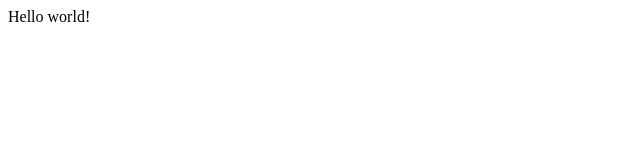
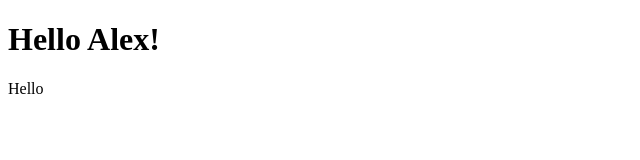
Before and after one commit to auzy/gatsby-test, a Gatsby site: page / in a window 1280 px wide. Shown: the whole page, without its empty margins (0-640 px from the left). Built offline with nearby package versions, Linux system fonts and the light colour scheme; Gatsby itself is replaced by a stand-in of ours.

Commit message:
initial commit

```diff
--- a/src/pages/index.js
+++ b/src/pages/index.js
@@ -1,5 +1,9 @@
 import React from "react"
 
 export default function Home() {
-  return <div>Hello world!</div>
+  return <div>
+      <h1>Hello Alex!</h1>
+      <p>Hello</p>
+    </div>
+
 }
```
